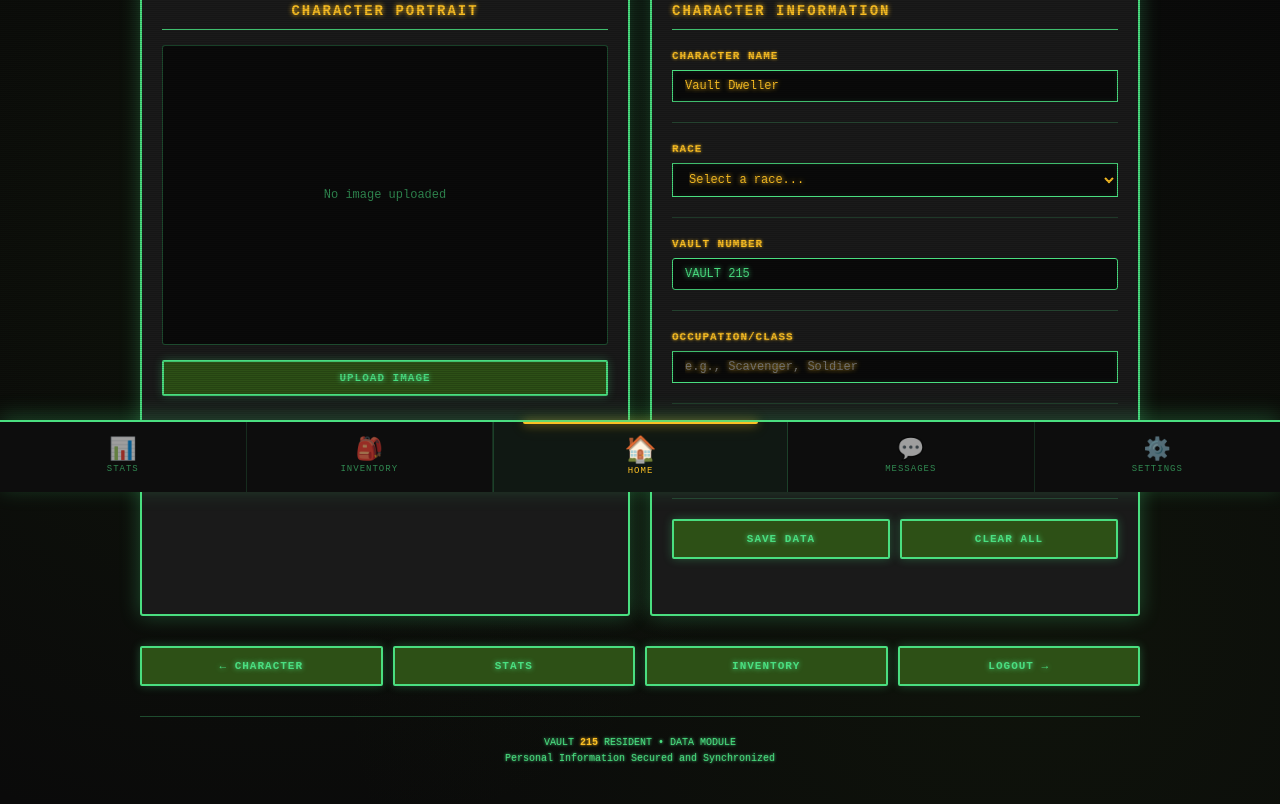
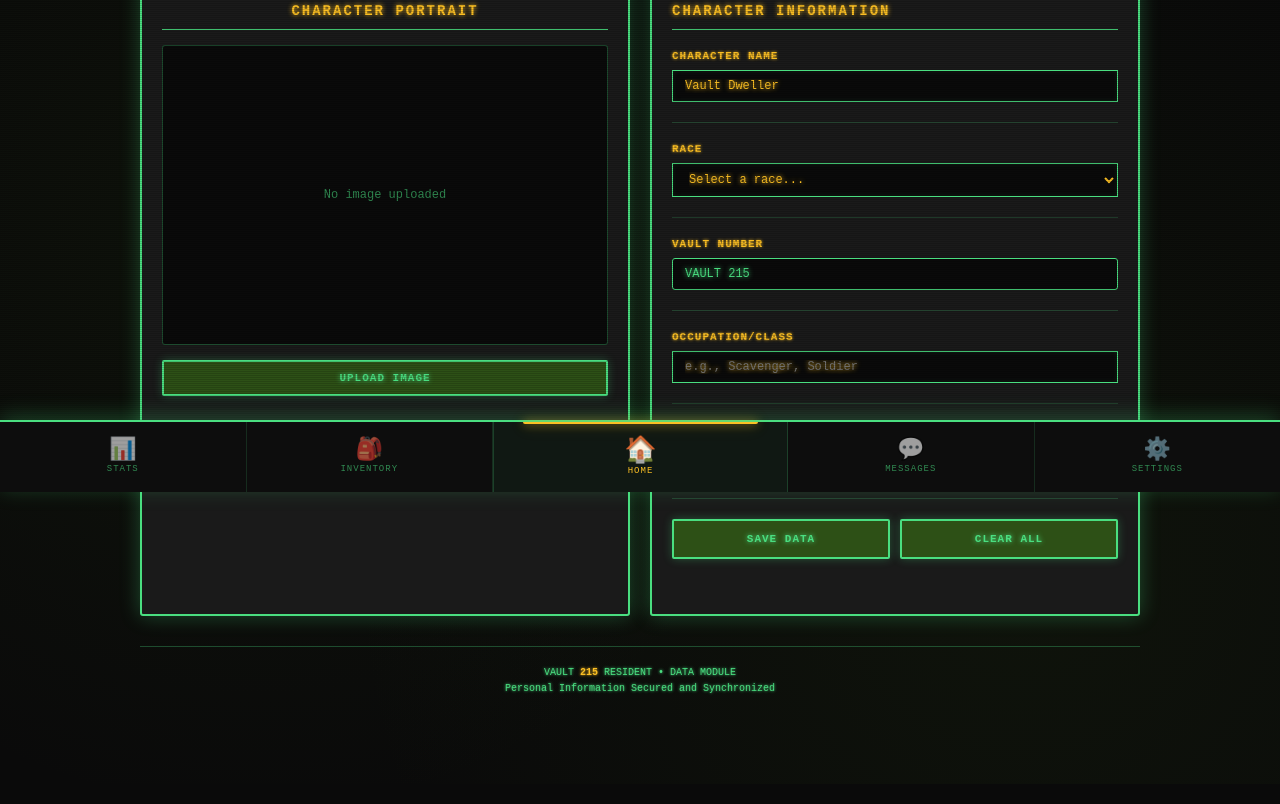
Before and after one commit to Supernightmare9/Fall-out-Pipboy-TTRPG, a plain HTML site: page data.html in a window 1280 px wide. Shown: the part 308-1112 px from the top of the page. Drawn offline with Linux system fonts and the light colour scheme.

Commit message:
Remove navigation buttons from data.html
Removed navigation buttons from the data.html file.

```diff
--- a/data.html
+++ b/data.html
@@ -900,14 +900,6 @@
             </div>
         </div>
 
-        <!-- NAVIGATION -->
-        <div class="nav-buttons">
-            <button class="nav-button" onclick="window.location.href='character.html'">← CHARACTER</button>
-            <button class="nav-button" onclick="window.location.href='stats.html'">STATS</button>
-            <button class="nav-button" onclick="window.location.href='inventory.html'">INVENTORY</button>
-            <button class="nav-button" onclick="window.location.href='index.html'">LOGOUT →</button>
-        </div>
-
         <!-- VAULT FOOTER -->
         <div class="vault-footer">
             <p>VAULT <span>215</span> RESIDENT • DATA MODULE</p>
```
